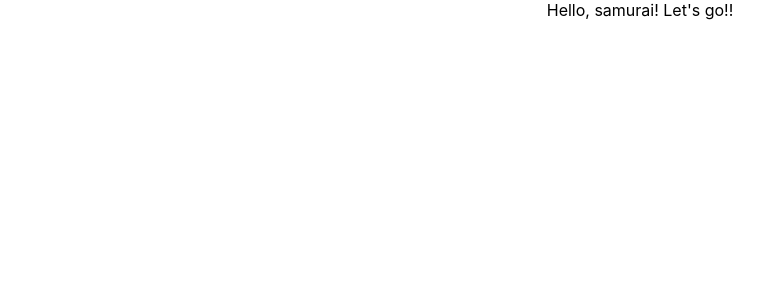
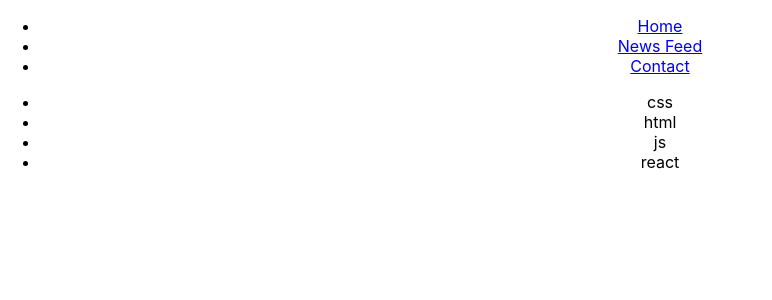
Before and after one commit to Kirill190611/samurai-way-main, a React (Create React App) app: page / in a window 1280 px wide. Shown: the top 300 px of the page, without its empty margins (0-772 px from the left). Built offline with nearby package versions, Linux system fonts and the light colour scheme.

Commit message:
Added basic components

```diff
--- a/src/App.tsx
+++ b/src/App.tsx
@@ -1,12 +1,15 @@
 import React from 'react';
 import './App.css';
+import {Technologies} from "./components/Technologies";
+import {Header} from "./components/Header";
 
-function App() {
-  return (
-    <div className="App">
-     Hello, samurai! Let's go!!
-    </div>
-  );
+const App = () => {
+    return (
+        <div className="App">
+            <Header />
+            <Technologies />
+        </div>
+    );
 }
 
 export default App;
--- /dev/null
+++ b/src/components/Header.tsx
@@ -0,0 +1,19 @@
+import React from 'react';
+
+export const Header = () => {
+    return (
+        <div>
+            <ul>
+                <li>
+                    <a href="#">Home</a>
+                </li>
+                <li>
+                    <a href="#">News Feed</a>
+                </li>
+                <li>
+                    <a href="#">Contact</a>
+                </li>
+            </ul>
+        </div>
+    );
+};
--- /dev/null
+++ b/src/components/Technologies.tsx
@@ -0,0 +1,14 @@
+import React from 'react';
+
+export const Technologies = () => {
+    return (
+        <div>
+            <ul>
+                <li>css</li>
+                <li>html</li>
+                <li>js</li>
+                <li>react</li>
+            </ul>
+        </div>
+    );
+};
```
